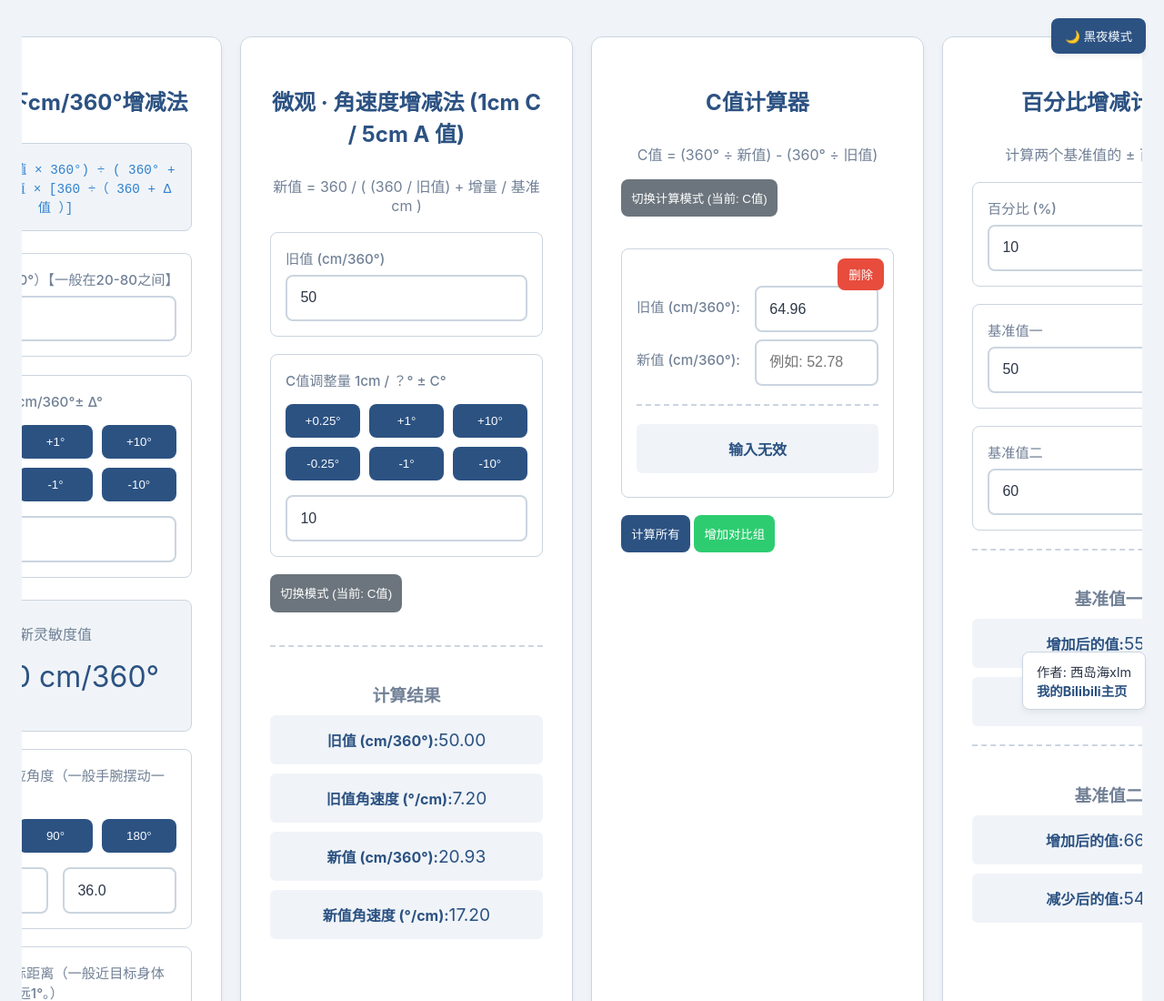
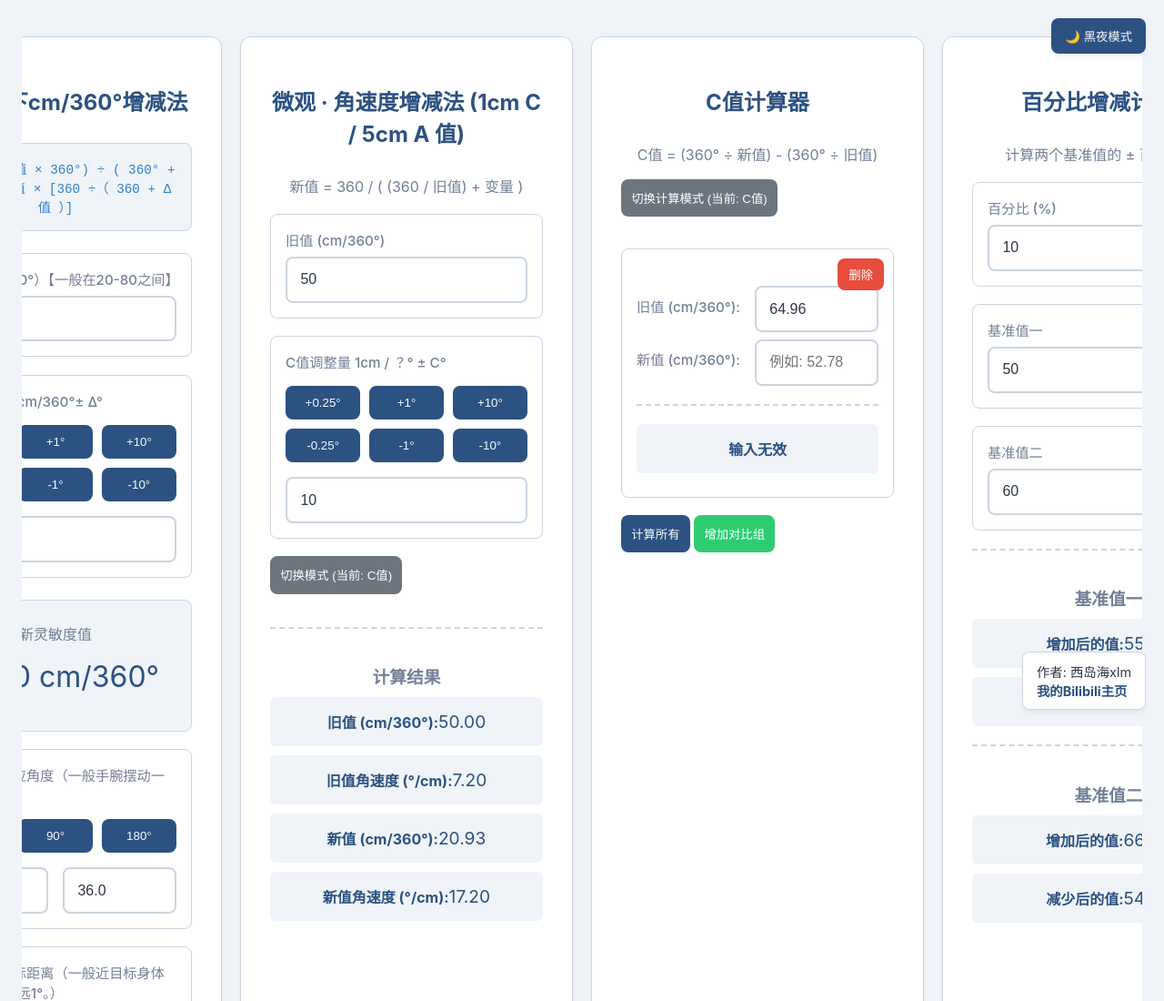
Before and after one commit to xidaohai/xidaohai.github.io, a plain HTML site: page zgf.html in a window 1280 px wide. Shown: the top 1100 px of the page at 91% size. Drawn offline with Linux system fonts and the light colour scheme.

Commit message:
Update zgf.html

```diff
--- a/zgf.html
+++ b/zgf.html
@@ -354,7 +354,7 @@
                 微观 · 角速度增减法 (1cm C / 5cm A 值)
             </h2>
             <p style="text-align: center; color: #718096; margin-bottom: 1rem;">
-                新值 = 360 / ( (360 / 旧值) + 增量 / 基准cm )
+                新值 = 360 / ( (360 / 旧值) + 变量 )
             </p>
 
             <div class="input-group">
```
